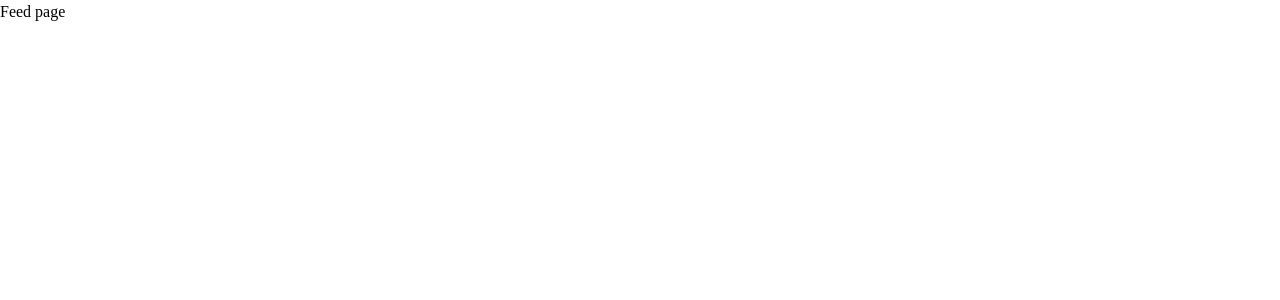
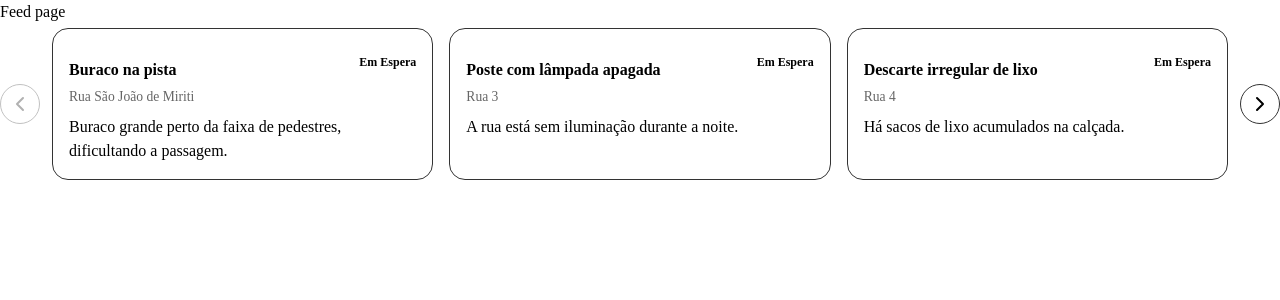
Before and after one commit to ViniciusPeixotoDanelluci/Sematec2026, a SvelteKit app: page / in a window 1280 px wide. Shown: the top 300 px of the page. Built offline with nearby package versions, Linux system fonts and the light colour scheme.

Commit message:
Add AlertPagination carousel to home page

```diff
--- a/src/routes/+page.svelte
+++ b/src/routes/+page.svelte
@@ -1,4 +1,5 @@
 <script lang="ts">
+	import AlertPagination from './AlertPagination.svelte'
 </script>
 
 <svelte:head>
@@ -8,4 +9,5 @@
 
 <div>
 	Feed page
+	<AlertPagination />
 </div>
--- /dev/null
+++ b/src/routes/AlertPagination.svelte
@@ -0,0 +1,197 @@
+<script lang="ts">
+	import ChevronLeft from '@lucide/svelte/icons/chevron-left'
+	import ChevronRight from '@lucide/svelte/icons/chevron-right'
+	import { TipoDeObstaculos } from '#lib/types/obstacle-category-type.ts'
+	import { AlertStatus } from '#lib/types/alerta-status.type.ts'
+
+	type Alert = {
+		title: string
+		description: string
+		category: TipoDeObstaculos
+		neighborhood: string
+		street: string
+		status: AlertStatus
+	}
+
+	const alerts: Alert[] = [
+		{
+			title: 'Buraco na pista',
+			description: 'Buraco grande perto da faixa de pedestres, dificultando a passagem.',
+			category: TipoDeObstaculos.HOLE,
+			neighborhood: 'Centro',
+			street: 'Rua São João de Miriti',
+			status: AlertStatus.STANDBY
+		},
+		{
+			title: 'Poste com lâmpada apagada',
+			description: 'A rua está sem iluminação durante a noite.',
+			category: TipoDeObstaculos.LIGHTINING,
+			neighborhood: 'Itapecirica da Serra',
+			street: 'Rua 3',
+			status: AlertStatus.STANDBY
+		},
+		{
+			title: 'Descarte irregular de lixo',
+			description: 'Há sacos de lixo acumulados na calçada.',
+			category: TipoDeObstaculos.GARBAGE,
+			neighborhood: 'Av. Getúlio Vargas',
+			street: 'Rua 4',
+			status: AlertStatus.STANDBY
+		},
+		{
+			title: 'Calçada danificada',
+			description: 'Trecho quebrado pode dificultar a passagem de pedestres.',
+			category: TipoDeObstaculos.SIDEWALK,
+			neighborhood: 'Flores Cavalcante',
+			street: 'Rua 5',
+			status: AlertStatus.STANDBY
+		}
+	]
+
+	let track: HTMLUListElement
+	let atStart = $state(true)
+	let atEnd = $state(false)
+
+	//making the arrow follow user's scroll
+	function updateArrows() {
+		if (!track) return
+		atStart = track.scrollLeft <= 1
+		atEnd = track.scrollLeft + track.clientWidth >= track.scrollWidth - 1
+	}
+
+	//"sweeping" the carousel
+	function scrollPage(direction: -1 | 1) {
+		track.scrollBy({ left: direction * track.clientWidth, behavior: 'smooth' })
+	}
+
+	$effect(() => {
+		updateArrows()
+	})
+</script>
+
+<section class="flex-row align-center pagination" aria-label="Alertas recentes">
+	<!-- left arrow -->
+	<button
+		type="button"
+		class="arrow"
+		aria-label="Alertas anteriores"
+		disabled={atStart}
+		onclick={() => scrollPage(-1)}
+	>
+		<ChevronLeft />
+	</button>
+
+	<!-- carousel function -->
+	<ul class="track" bind:this={track} onscroll={updateArrows}>
+		{#each alerts as alert}
+			<li class="card">
+				<!--alert cards-->
+				<article class="flex-col">
+					<div class="flex-row justify-between align-center">
+						<h3>{alert.title}</h3>
+						<span class="status">{alert.status}</span>
+					</div>
+					<p class="street">{alert.street}</p>
+					<p class="description">{alert.description}</p>
+				</article>
+			</li>
+		{/each}
+	</ul>
+
+	<!--right arrow-->
+	<button
+		type="button"
+		class="arrow"
+		aria-label="Próximos alertas"
+		disabled={atEnd}
+		onclick={() => scrollPage(1)}
+	>
+		<ChevronRight />
+	</button>
+</section>
+
+<style>
+	.pagination {
+		--gap: 1rem;
+		--per-page: 3;
+		gap: 0.5rem;
+	}
+
+	.track {
+		display: flex;
+		flex: 1;
+		gap: var(--gap);
+		margin: 0;
+		padding: 0.25rem;
+		list-style: none;
+		overflow-x: auto;
+		scroll-snap-type: x mandatory;
+		scroll-padding: 0.25rem;
+		scrollbar-width: none;
+	}
+
+	.track::-webkit-scrollbar {
+		display: none;
+	}
+
+	.card {
+		flex: 0 0 calc((100% - var(--gap) * (var(--per-page) - 1)) / var(--per-page));
+		scroll-snap-align: start;
+	}
+
+	article {
+		height: 100%;
+		gap: 0.5rem;
+		padding: 1rem;
+		border: 1px solid #333;
+		border-radius: 1rem;
+	}
+
+	h3 {
+		font-size: 1rem;
+	}
+
+	.status {
+		flex-shrink: 0;
+		font-size: 0.75rem;
+		font-weight: 600;
+	}
+
+	.street {
+		font-size: 0.85rem;
+		color: #666;
+	}
+
+	/* Mostra só o começo da descrição */
+	.description {
+		display: -webkit-box;
+		-webkit-line-clamp: 2;
+		line-clamp: 2;
+		-webkit-box-orient: vertical;
+		overflow: hidden;
+	}
+
+	.arrow {
+		display: grid;
+		place-items: center;
+		flex-shrink: 0;
+		width: 2.5rem;
+		height: 2.5rem;
+		border: 1px solid #333;
+		border-radius: 50%;
+		background: white;
+		color: inherit;
+		cursor: pointer;
+	}
+
+	.arrow:disabled {
+		opacity: 0.3;
+		cursor: default;
+	}
+
+	@media (max-width: 700px) {
+		.pagination {
+			--per-page: 1;
+		}
+	}
+</style>
```
